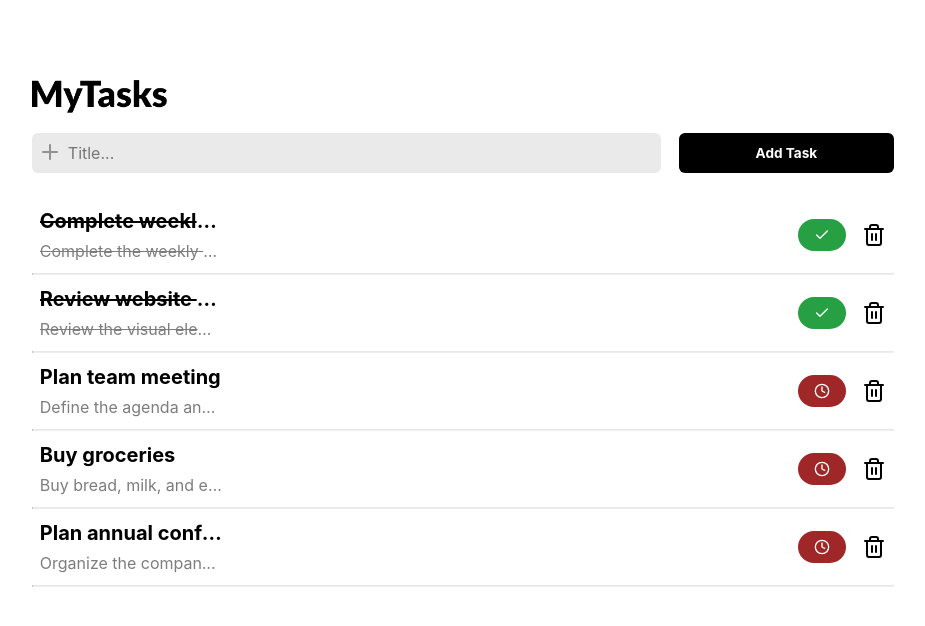
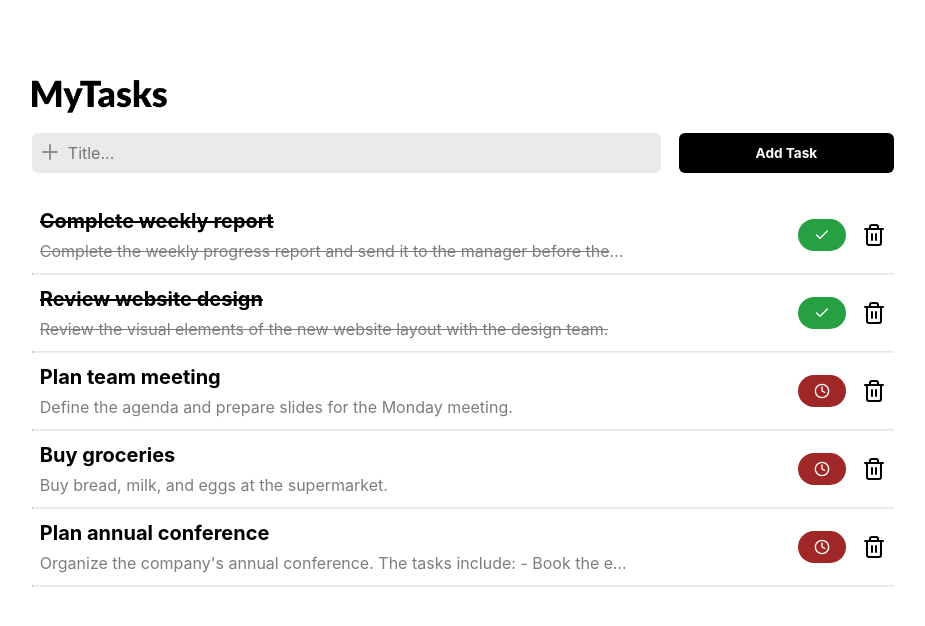
Before and after one commit to marcellacarneiro/my-tasks, a React (Create React App) app: page / in a window 1280 px wide. Shown: the top 626 px of the page, without its empty margins (177-1102 px from the left). Built offline with nearby package versions, Linux system fonts and the light colour scheme.

Commit message:
style: fixes title's text overflow

```diff
--- a/src/components/ItemList/ItemList.module.css
+++ b/src/components/ItemList/ItemList.module.css
@@ -8,23 +8,23 @@
     flex-direction: column;
     justify-content: center;
     padding: 0.75rem 0.5rem;
-    width: 200px;
+    width: 70%;
+    cursor: pointer;
+}
+
+.itemList div h2, .description {
+    overflow: hidden;
+    text-overflow: ellipsis;
+    white-space: nowrap;
+    max-width: 100%;
 }
 
 .itemList div h2 {
-    overflow: hidden;
-    text-overflow: ellipsis;
-    white-space: nowrap;
-    max-width: 200px;
     margin-bottom: 0.5rem;
     font-size: 20px;
 }
 
 .itemList .description {
-    overflow: hidden;
-    text-overflow: ellipsis;
-    white-space: nowrap;
-    max-width: 200px;
     color: #7d7d7d;
 }
 
@@ -39,6 +39,7 @@
     font-size: 0.8rem;
     height: 2rem;
     width: 3rem;
+    cursor: pointer;
 }
 
 .itemList .pending {
```
